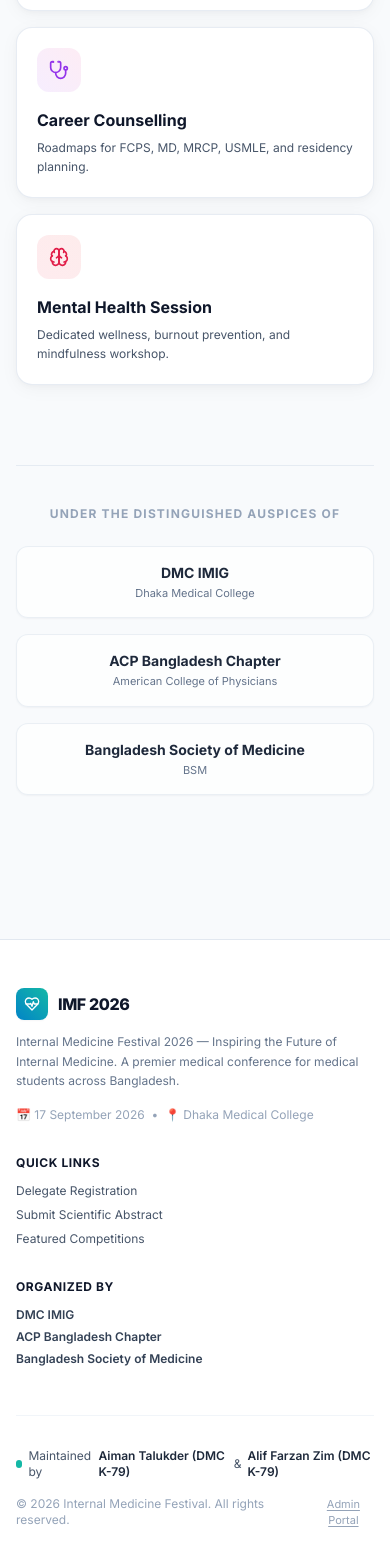
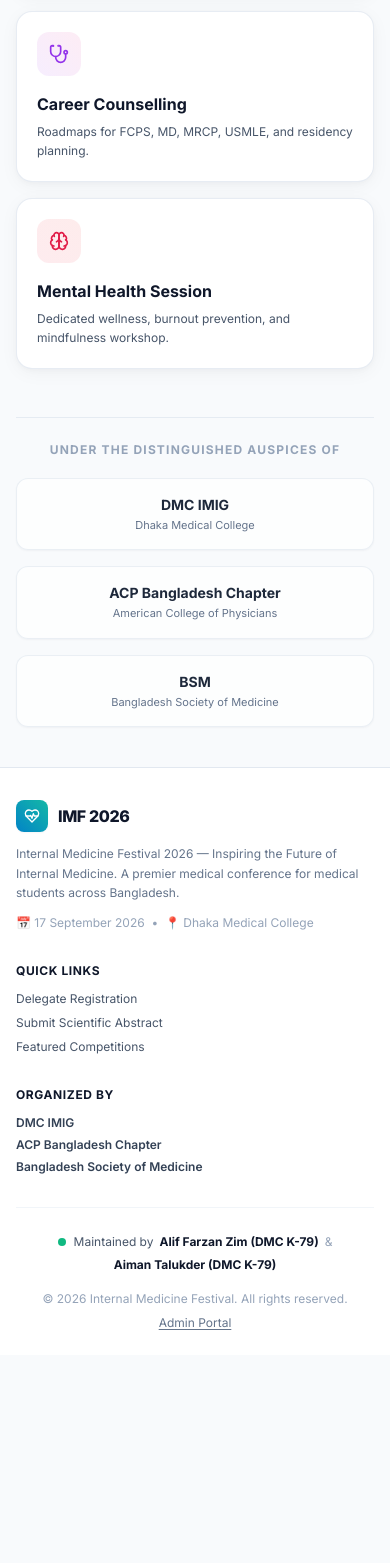
Before and after one commit to aliffarzanzim/imf2026, a React (Vite) app: page / in a window 390 px wide. Shown: the part 1693-3256 px from the top of the page. After the commit the page ends 3048 px from the top, so only its background shows below. Built offline with nearby package versions, Linux system fonts and the light colour scheme.

Commit message:
fix(ui): reduce footer gap, put BSM at top, format maintainers as Alif first with responsive mobile layout

```diff
--- a/src/components/Footer.jsx
+++ b/src/components/Footer.jsx
@@ -4,9 +4,9 @@
 
 export function Footer({ onOpenAdmin, onOpenRegister, onOpenAbstract }) {
   return (
-    <footer className="border-t border-slate-200 bg-white/95 mt-20 text-slate-600 text-sm">
-      <div className="max-w-7xl mx-auto px-4 sm:px-6 lg:px-8 py-12">
-        <div className="grid grid-cols-1 md:grid-cols-4 gap-8 mb-12">
+    <footer className="border-t border-slate-200 bg-white/95 mt-4 sm:mt-8 text-slate-600 text-sm">
+      <div className="max-w-7xl mx-auto px-4 sm:px-6 lg:px-8 pt-8 pb-6 sm:py-10">
+        <div className="grid grid-cols-1 md:grid-cols-4 gap-8 mb-8 sm:mb-10">
 
           {/* Col 1: Festival Identity */}
           <div className="md:col-span-2">
@@ -18,7 +18,7 @@
                 IMF 2026
               </span>
             </div>
-            <p className="text-xs text-slate-500 max-w-sm leading-relaxed mb-4">
+            <p className="text-xs text-slate-500 max-w-sm leading-relaxed mb-3">
               Internal Medicine Festival 2026 — Inspiring the Future of Internal Medicine.
               A premier medical conference for medical students across Bangladesh.
             </p>
@@ -73,24 +73,25 @@
           </div>
         </div>
 
-        {/* Bottom Credits Strip */}
-        <div className="pt-8 border-t border-slate-100 flex flex-col sm:flex-row items-center justify-between gap-4 text-xs">
+        {/* Bottom Credits Strip — Fully Responsive on Smartphone & Desktop */}
+        <div className="pt-6 border-t border-slate-100 flex flex-col sm:flex-row items-center justify-between gap-4 text-xs">
 
-          {/* Maintained By credit (Requested by User) */}
-          <div className="flex items-center gap-1.5 text-slate-600">
-            <span className="w-2 h-2 rounded-full bg-teal-500" />
+          {/* Maintained By: Alif Farzan Zim FIRST, then Aiman Talukder */}
+          <div className="flex flex-wrap items-center justify-center sm:justify-start gap-x-1.5 gap-y-1 text-slate-600 text-center sm:text-left leading-relaxed">
+            <span className="w-2 h-2 rounded-full bg-emerald-500 inline-block flex-shrink-0 mr-0.5" />
             <span>Maintained by</span>
-            <strong className="text-slate-800 font-semibold">Aiman Talukder (DMC K-79)</strong>
-            <span>&</span>
-            <strong className="text-slate-800 font-semibold">Alif Farzan Zim (DMC K-79)</strong>
+            <strong className="text-slate-900 font-bold whitespace-nowrap">Alif Farzan Zim (DMC K-79)</strong>
+            <span className="text-slate-400">&amp;</span>
+            <strong className="text-slate-900 font-bold whitespace-nowrap">Aiman Talukder (DMC K-79)</strong>
           </div>
 
           {/* Copyright & Discreet Admin Access */}
-          <div className="flex items-center gap-4 text-slate-400">
+          <div className="flex flex-col sm:flex-row items-center justify-center sm:justify-end gap-2 sm:gap-4 text-slate-400 text-center">
             <span>© 2026 Internal Medicine Festival. All rights reserved.</span>
+            <span className="hidden sm:inline text-slate-300">•</span>
             <button
               onClick={onOpenAdmin}
-              className="text-slate-400 hover:text-slate-700 text-[11px] underline underline-offset-2 transition-colors"
+              className="text-slate-500 hover:text-slate-800 text-xs underline underline-offset-2 transition-colors whitespace-nowrap"
             >
               Admin Portal
             </button>
--- a/src/components/Hero.jsx
+++ b/src/components/Hero.jsx
@@ -5,8 +5,9 @@
 const ORGANIZERS = [
   { name: "DMC IMIG", role: "Dhaka Medical College" },
   { name: "ACP Bangladesh Chapter", role: "American College of Physicians" },
-  { name: "Bangladesh Society of Medicine", role: "BSM" },
+  { name: "BSM", role: "Bangladesh Society of Medicine" },
 ];
+
 
 const ACTIVITIES = [
   {
@@ -70,7 +71,7 @@
   }, []);
 
   return (
-    <section className="relative pt-20 pb-16 sm:pt-28 sm:pb-24 overflow-hidden">
+    <section className="relative pt-16 pb-6 sm:pt-20 sm:pb-8 overflow-hidden">
       {/* Background ambient lighting */}
       <div className="absolute top-1/4 left-1/2 -translate-x-1/2 -translate-y-1/2 w-[700px] h-[350px] bg-gradient-to-tr from-sky-400/15 to-teal-300/15 rounded-full blur-3xl pointer-events-none -z-10" />
 
@@ -196,10 +197,11 @@
         </div>
 
         {/* ── Institutional Endorsements ── */}
-        <div className="mt-20 pt-10 border-t border-slate-200/80 w-full max-w-4xl">
-          <p className="text-xs font-bold uppercase tracking-widest text-slate-400 mb-6">
+        <div className="mt-12 pt-6 border-t border-slate-200/80 w-full max-w-4xl">
+          <p className="text-xs font-bold uppercase tracking-widest text-slate-400 mb-5">
             Under the Distinguished Auspices of
           </p>
+
           <div className="grid grid-cols-1 sm:grid-cols-3 gap-4">
             {ORGANIZERS.map((org, i) => (
               <div
```
